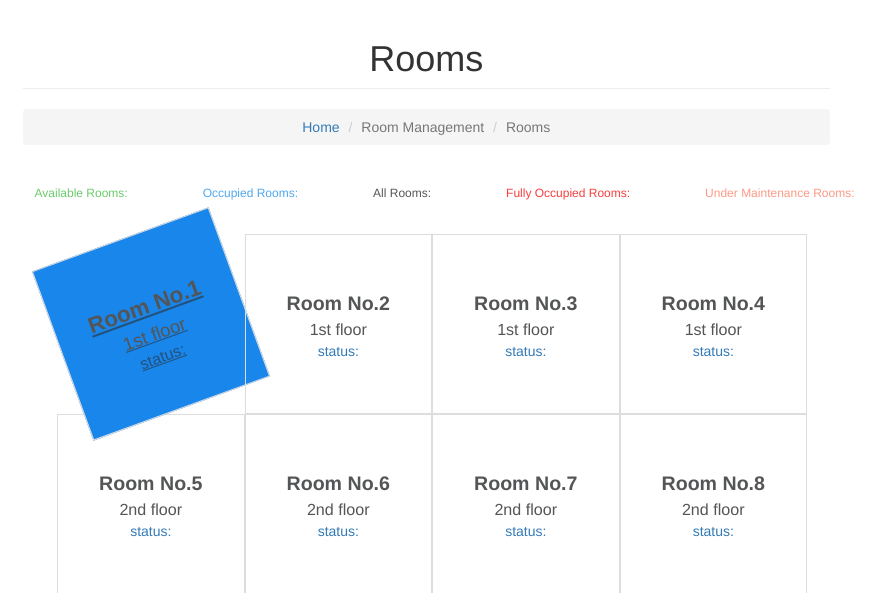
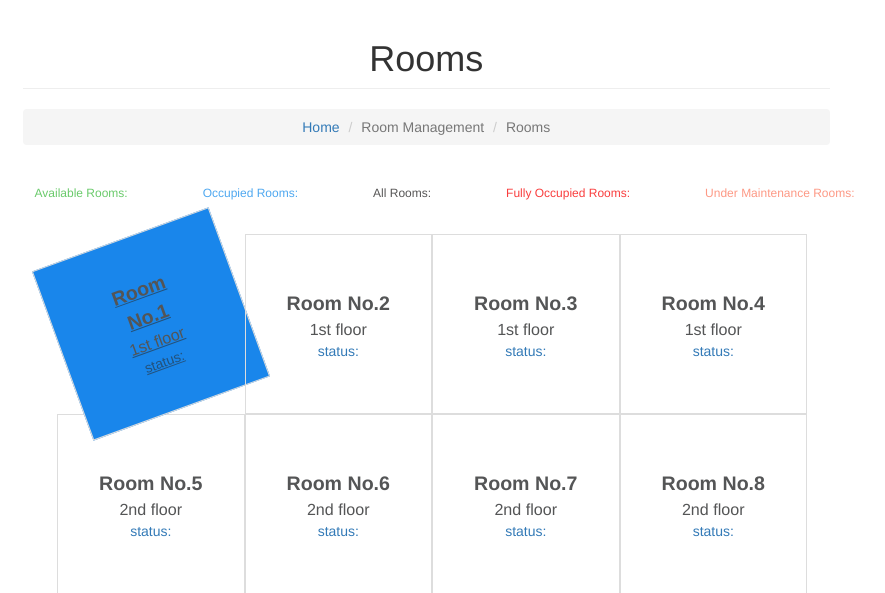
Before and after one commit to binsoy/pbhouse, a PHP site: page /room_management/roommngmt.php in a window 1280 px wide, with the pointer over the restyled element. Shown: the part 51-644 px from the top of the page, without its empty margins (205-1090 px from the left). Run offline with PHP 8.4, Linux system fonts and the light colour scheme.

Commit message:
fix roommngmnt

```diff
--- a/_includes/style-roommanagement.css
+++ b/_includes/style-roommanagement.css
@@ -109,11 +109,11 @@
 #t2a:hover,#t2b:hover,#t2c:hover,
 #t3a:hover,#t3b:hover,#t3c:hover,
 #t4a:hover,#t4b:hover,#t4c:hover{
-	font-size: 16px;
 	-ms-transform: rotate(-20deg);
     -webkit-transform: rotate(-20deg);
     transform: rotate(-20deg);
     background-color: #1986eb;
+    padding: 40px 30px 30px 30px;
 }
 
 #t1a div:nth-child(1):hover,
```
